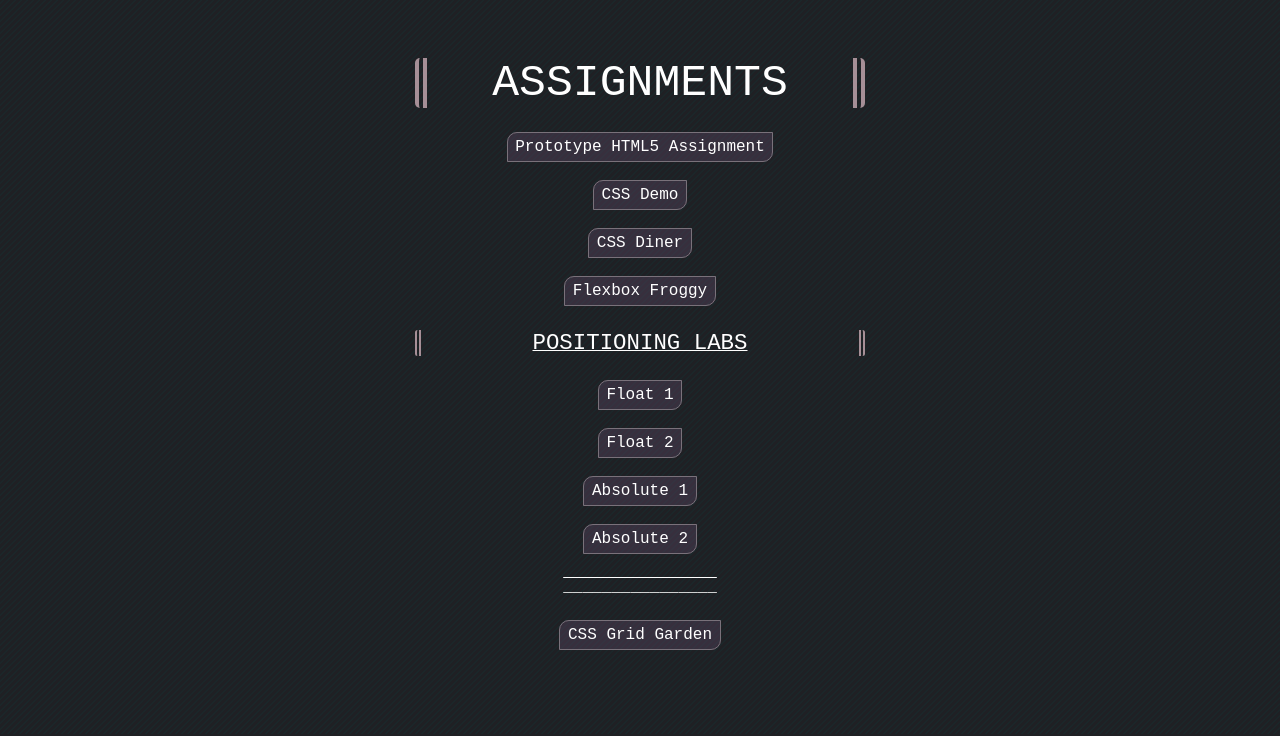
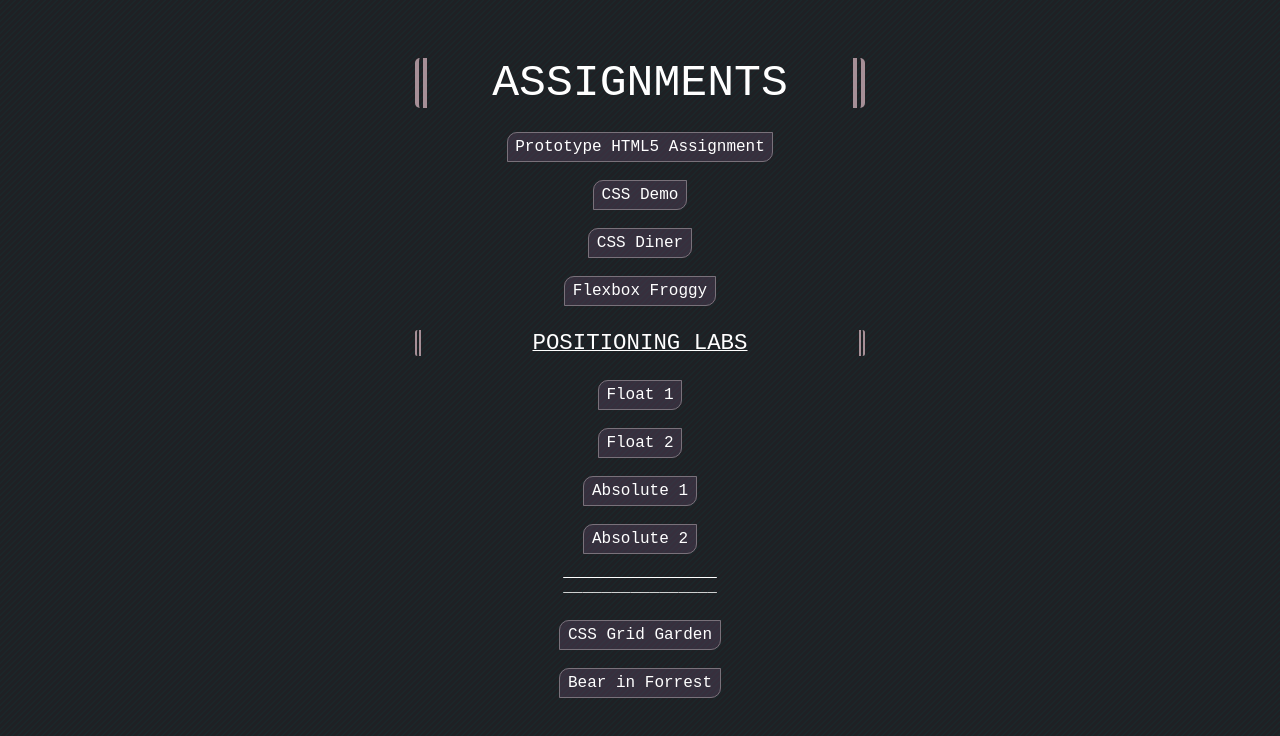
Before and after one commit to BGray3/ifsc-1310, a plain HTML site: page index.html in a window 1280 px wide. Shown: the part 248-984 px from the top of the page. Drawn offline with Linux system fonts and the light colour scheme.

Commit message:
27 Mar Class image assign

```diff
--- a/index.html
+++ b/index.html
@@ -33,6 +33,8 @@
           <li>________________</li>
         </li>
         <li><a href="assets/img/cssgridgarden.PNG">CSS Grid Garden</a></li>
+        <li><a href="assets/img/Bear-forrest.80.jpg">Bear in Forrest</a></li>
+
 
     </ul>
   </nav>
```
Also changed, not shown: assets/img/Bear-forrest.80.jpg (added).
